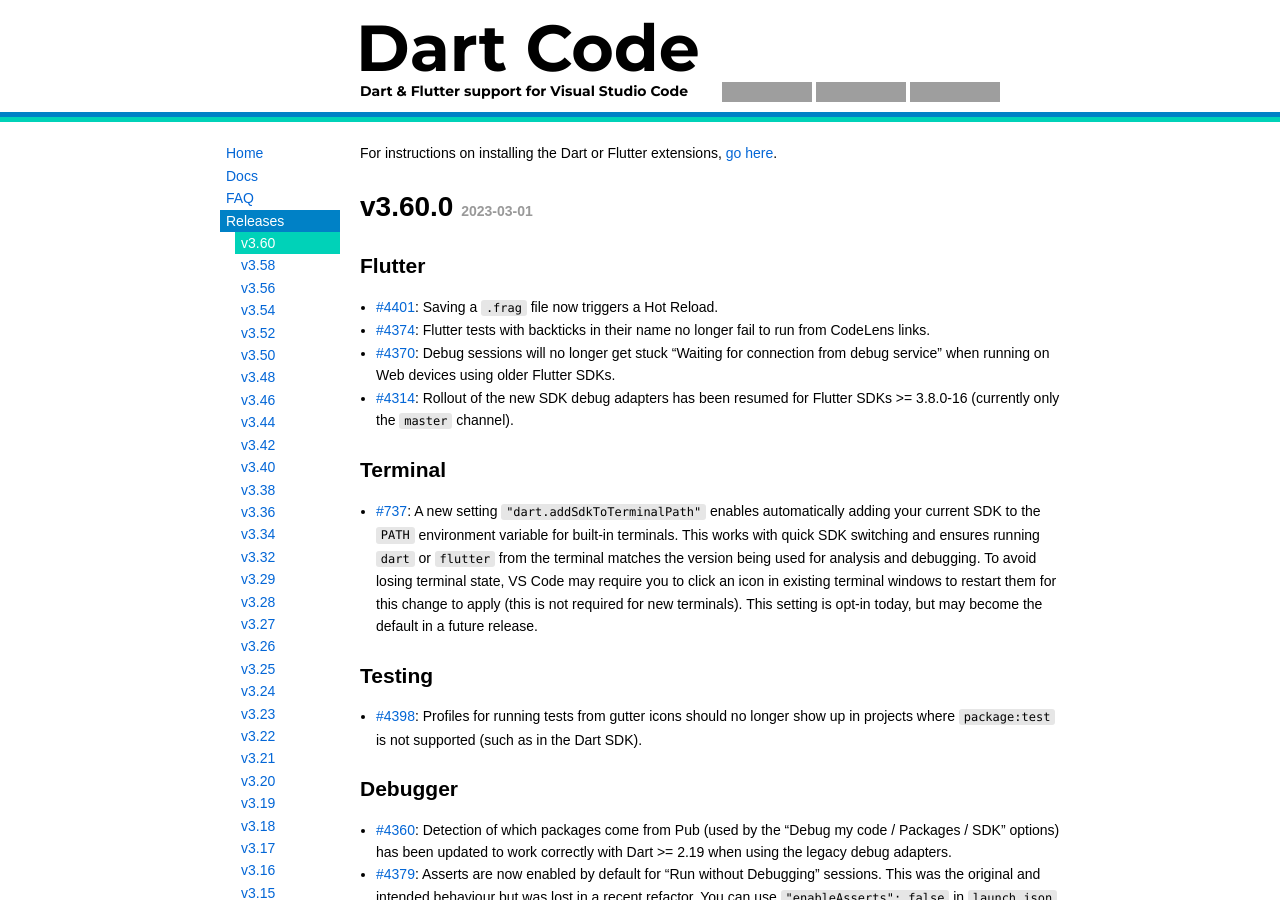
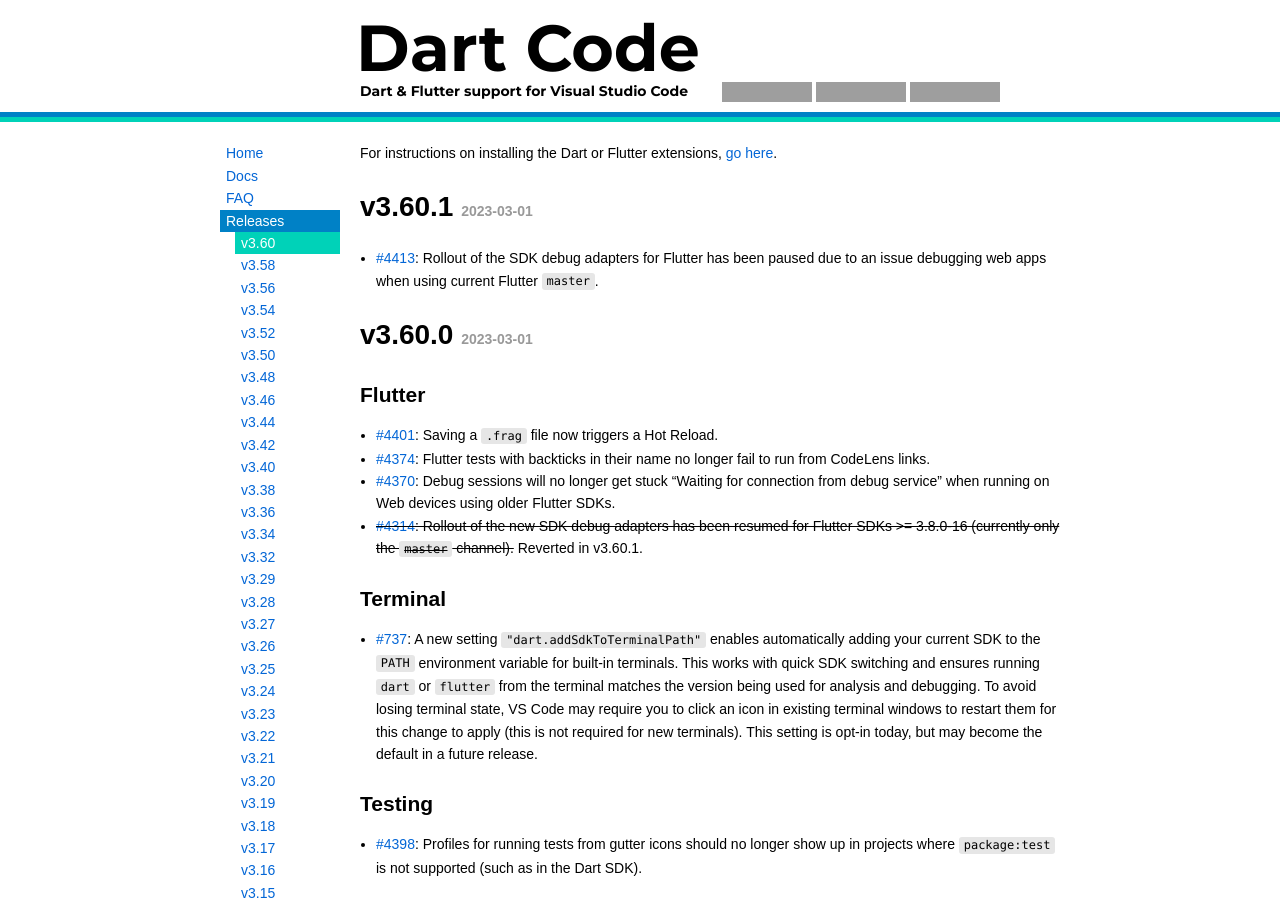
Before and after one commit to Dart-Code/Website, a Jekyll site: the page built from _releases/v3.60.md, in a window 1280 px wide and 900 px high. Built offline with Jekyll 4.4.1, drawn with Linux system fonts in a browser that asks for light colours; grey boxes are pictures that could not be loaded.

Commit message:
Add v3.60.1

```diff
--- a/_releases/v3.60.md
+++ b/_releases/v3.60.md
@@ -3,6 +3,10 @@
 sort_order: v0003_0060
 excerpt: "Terminal `PATH` env variable, DAP rollout resumes, ..."
 ---
+
+# v3.60.1 *2023-03-01*
+
+- [#4413](https://github.com/Dart-Code/Dart-Code/issues/4413): Rollout of the SDK debug adapters for Flutter has been paused due to an issue debugging web apps when using current Flutter `master`.
 
 # v3.60.0 *2023-03-01*
 
@@ -11,7 +15,7 @@
 - [#4401](https://github.com/Dart-Code/Dart-Code/issues/4401): Saving a `.frag` file now triggers a Hot Reload.
 - [#4374](https://github.com/Dart-Code/Dart-Code/issues/4374): Flutter tests with backticks in their name no longer fail to run from CodeLens links.
 - [#4370](https://github.com/Dart-Code/Dart-Code/issues/4370): Debug sessions will no longer get stuck "Waiting for connection from debug service" when running on Web devices using older Flutter SDKs.
-- [#4314](https://github.com/Dart-Code/Dart-Code/issues/4314): Rollout of the new SDK debug adapters has been resumed for Flutter SDKs >= 3.8.0-16 (currently only the `master` channel).
+- ~~[#4314](https://github.com/Dart-Code/Dart-Code/issues/4314): Rollout of the new SDK debug adapters has been resumed for Flutter SDKs >= 3.8.0-16 (currently only the `master` channel).~~ Reverted in v3.60.1.
 
 ## Terminal
 
```
